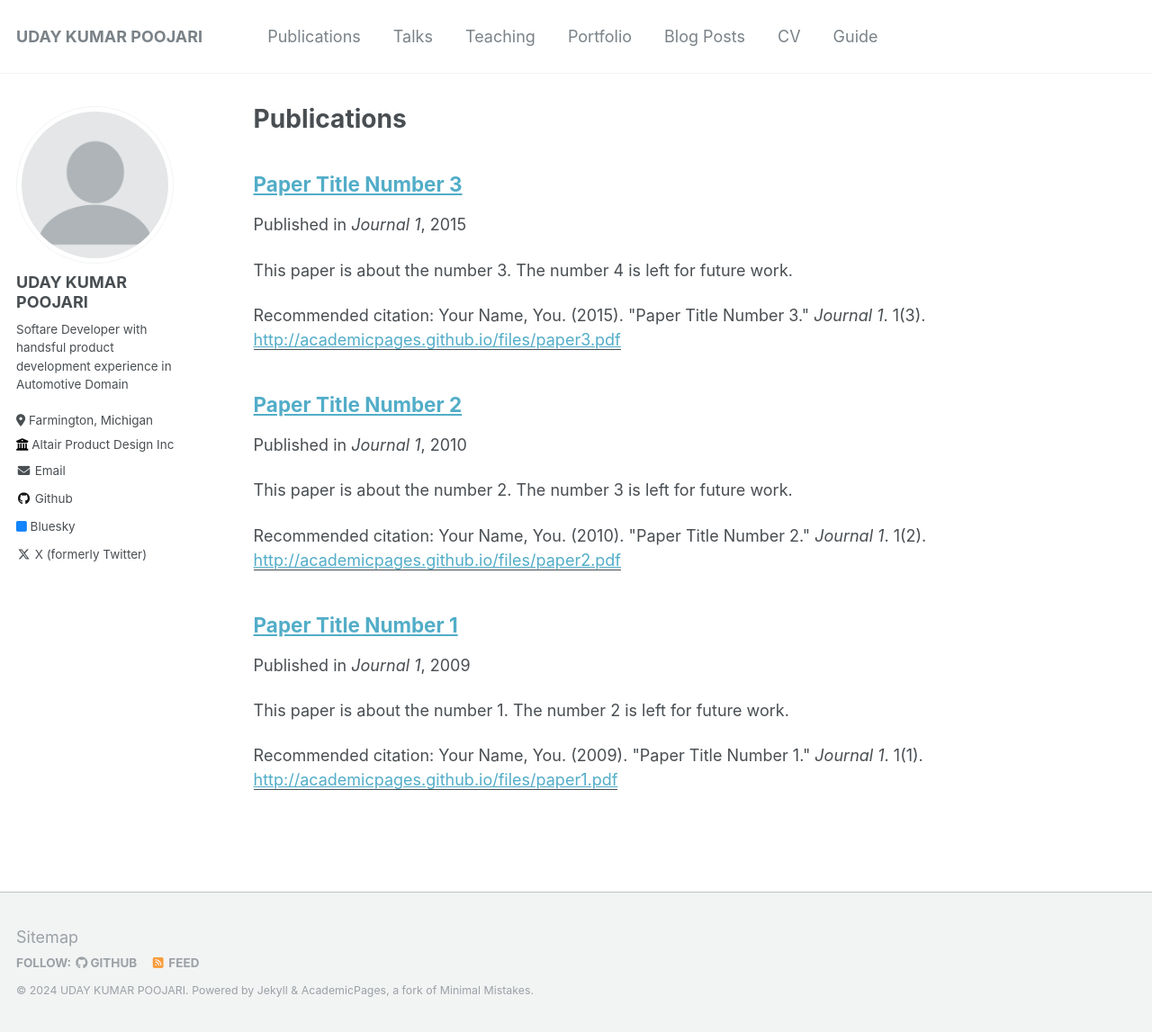
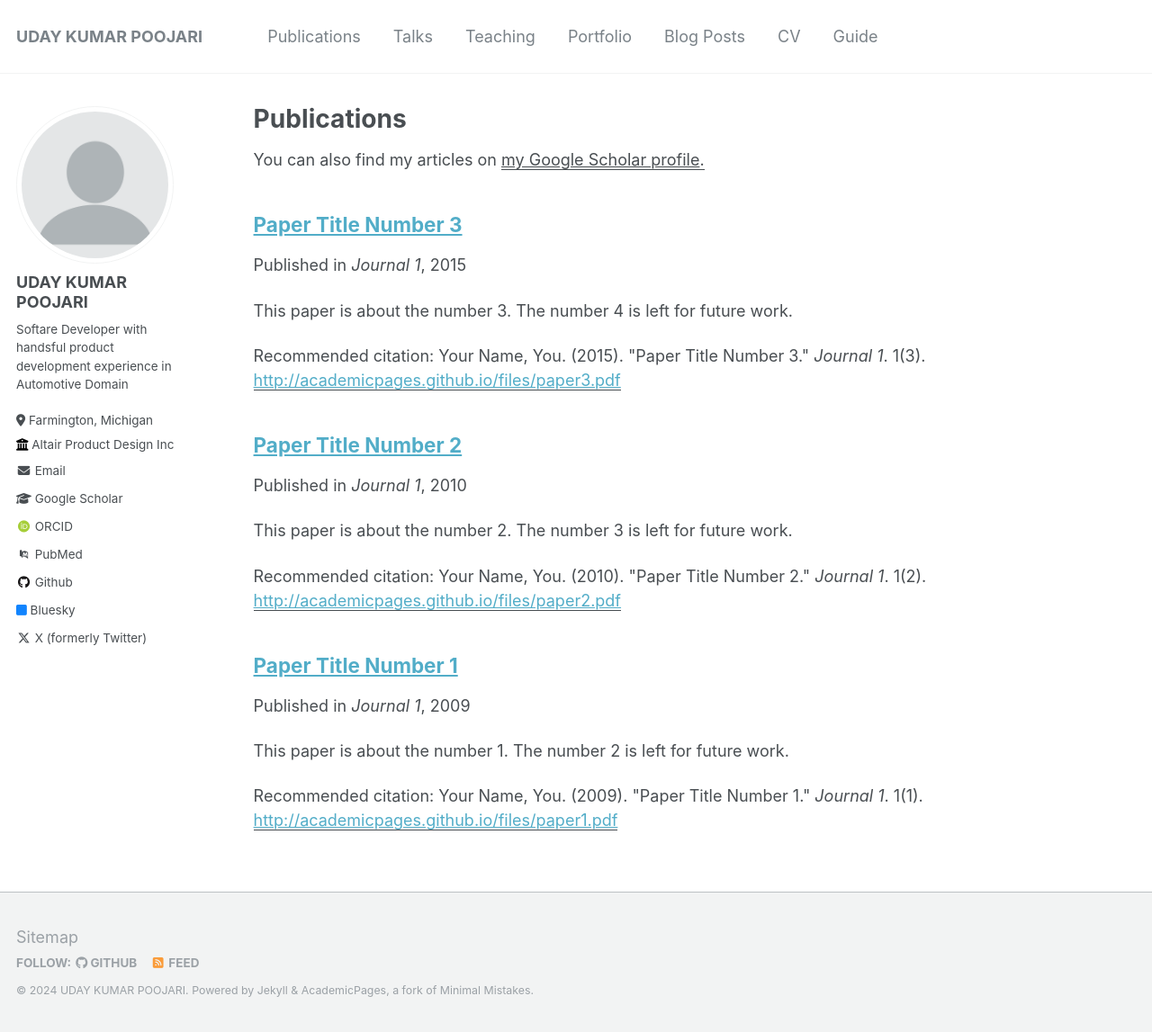
Before and after one commit to udaypoojari/udaykumarpoojari.github.io, a Jekyll site: the page built from _pages/publications.md, in a window 1280 px wide and 1147 px high. Shown: the whole window at 90% size. Built offline with Jekyll 4.4.1, drawn with Linux system fonts in a browser that asks for light colours; some web fonts are replaced.

Commit message:
changes name1

```diff
--- a/_config.yml
+++ b/_config.yml
@@ -11,7 +11,7 @@ title                    : "UDAY KUMAR POOJARI"
 title_separator          : "-"
 name                     : &name "UDAY KUMAR POOJARI"
 description              : &description "Softare Developer with handsful product development experience in Automotive Domain"
-url                      : https://udaypoojari.github.io # the base hostname & protocol for your site e.g. "https://mmistakes.github.io"
+url                      : https://academicpages.github.io # the base hostname & protocol for your site e.g. "https://mmistakes.github.io"
 baseurl                  : "" # the subpath of your site, e.g. "/blog"
 repository               : "udaypoojari/udaykumarpoojari.github.io"
 
@@ -29,7 +29,13 @@ author:
   uri              : # URL
   email            : "udaykumar405@gmail.com"
 
-
+  # Academic websites
+  arxiv            : # URL - Update with the correct link to your profile
+  googlescholar    : "https://scholar.google.com/citations?user=PS_CX0AAAAAJ"
+  impactstory      : # URL
+  orcid            : "http://orcid.org/yourorcidurl"
+  pubmed           : "https://www.ncbi.nlm.nih.gov/pubmed/?term=john+snow"
+  researchgate     : # URL
 
   # Repositories and software development
   bitbucket        : # Username - Update with your username on the site
```
